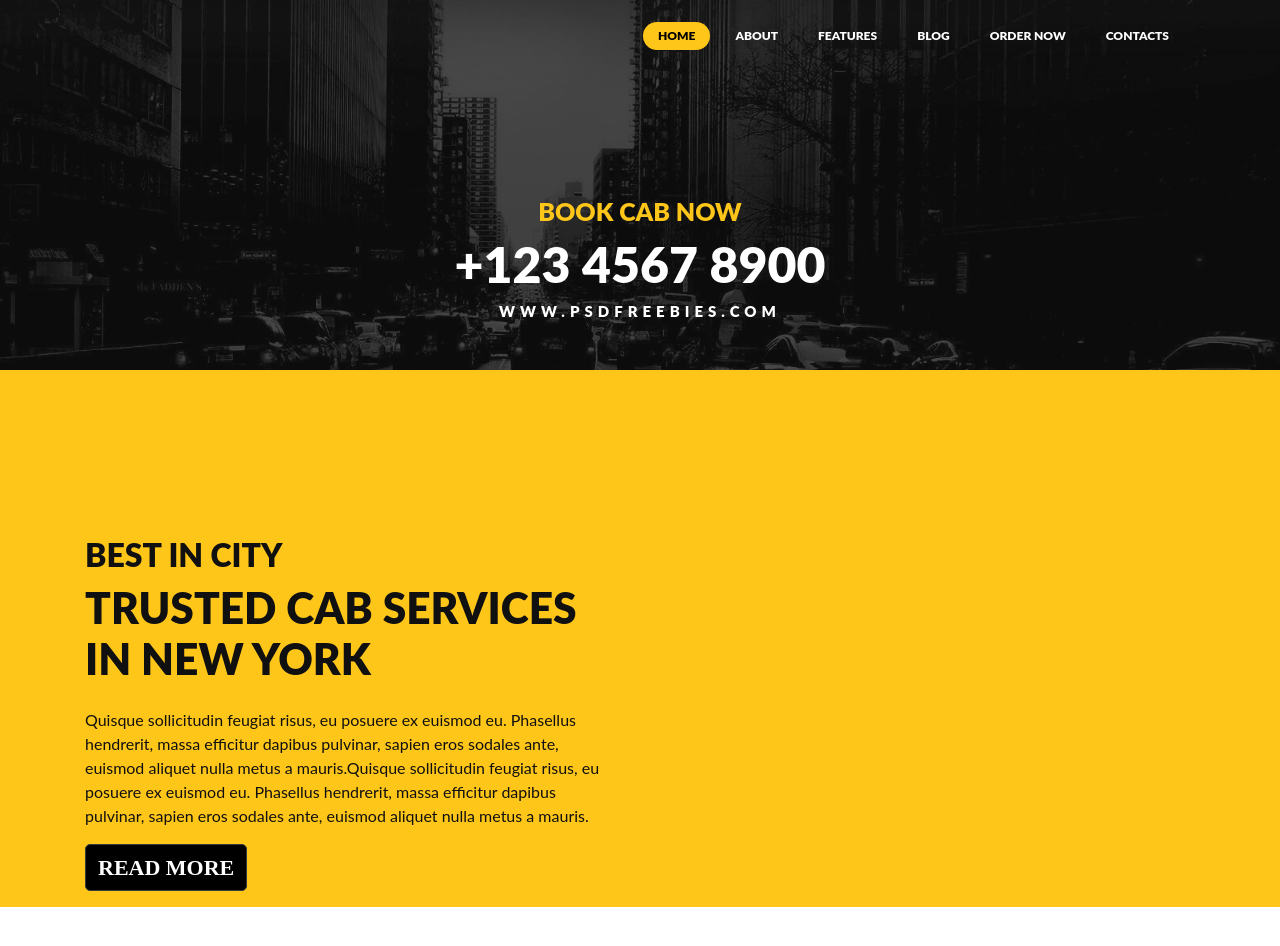
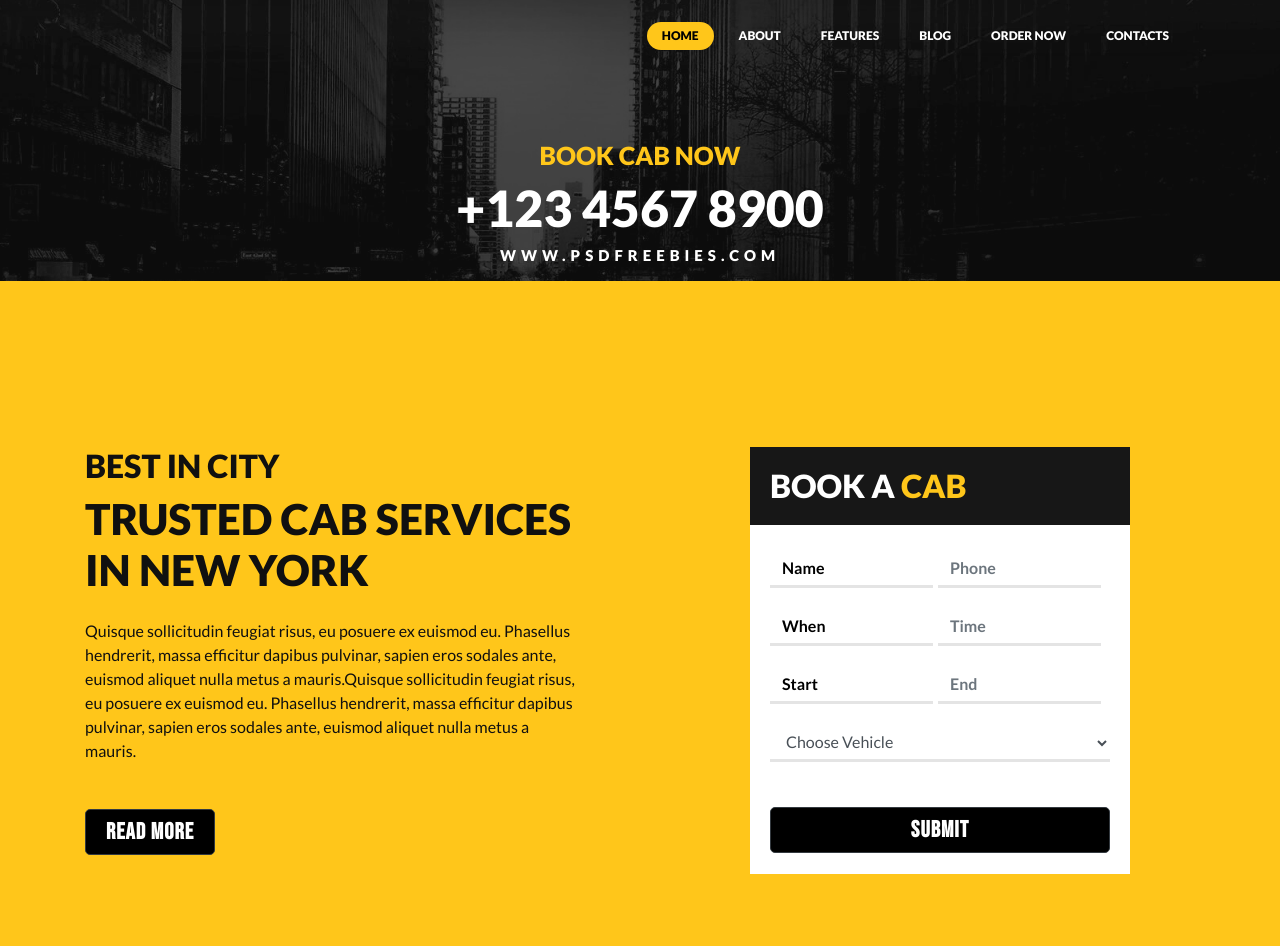
Before and after one commit to FerdousZihad/taxicab, a plain HTML site: page index.html in a window 1280 px wide. Before the commit the page ends 907 px from the top, so only its background shows below. Drawn offline with Linux system fonts and the light colour scheme.

Commit message:
Add files via upload

```diff
--- a/css/responsive.css
+++ b/css/responsive.css
@@ -15,23 +15,40 @@
     background: #ffc61a;
     border-radius:17px;
   }
+  .booking_form{
+    margin: 30px auto;
+    width:100%
+  }
 
 
 }
 /*-------------------------------------------------------------------------*/
 @media(max-width:768px){
-
+  #aboutus .blog{
+    padding-right:20px;
+  }
 }
 /*-------------------------------------------------------------------------*/
-@media(max-width:556px){
+@media(max-width:576px){
+  #aboutus .blog{
 
+    padding-right:0px;
+  }
 }
 /*-------------------------------------------------------------------------*/
 @media(max-width:480px){
   .title h1 {
     font-size: 38px;
 }
+.navbar-dark .navbar-toggler-icon{
+  display: block;
+  clear:left
 }
+#aboutus{
+  padding-top: 100px;
+}
+}
+
 /*-------------------------------------------------------------------------*/
 @media(max-width:320px){
   .title h1 {
@@ -43,6 +60,12 @@
 }
 .title h4 {
   font-size: 20px;
+}
+#aboutus h1 {
+  font-size: 2em;
+}
+#aboutus h2 {
+  font-size: 1.2em;
 }
 }
 /*-------------------------------------------------------------------------*/
--- a/index.html
+++ b/index.html
@@ -22,11 +22,11 @@
 
         <header>
                 <div class="container">
-                        <nav class="container navbar navbar-expand-lg navbar-dark fixed-top"  >
+                        <nav class="container navbar navbar-expand-lg navbar-dark fixed-top">
                                 <a class="navbar-brand mt-3" href="#"><img src="img/log.png" alt=""></a>
                                 <button class="navbar-toggler" type="button" data-toggle="collapse"
                                         data-target="#navbarSupportedContent" aria-controls="navbarSupportedContent"
-                                        aria-expanded="false" aria-label="Toggle navigation" >
+                                        aria-expanded="false" aria-label="Toggle navigation">
                                         <span class="navbar-toggler-icon"></span>
                                 </button>
 
@@ -58,7 +58,7 @@
                         </nav>
                         <!--menu complete ---------------->
                         <div class="row heading_info">
-                                 <div class="col-lg-12 py-3 img-fluid">
+                                <div class="col-lg-12">
 
                                         <div class=" text-center title ">
                                                 <h4 class="text-ylo ">Book Cab Now</h4>
@@ -88,61 +88,60 @@
 
                 <div class="container">
                         <div class="row">
-                                <div class="col-md-7 my-3">
-                                        <div class="blog pr-5 mr-5">
+                                <div class="col-lg-7">
+                                        <div class="blog ">
                                                 <h2 class="text-black">BEst In City</h2>
                                                 <h1 class="text-black pb-3">Trusted Cab Services in New York</h1>
-                                        <p  class="pr-4" style="font-size: 16px; ">Quisque sollicitudin feugiat risus, eu posuere ex euismod eu. Phasellus hendrerit, massa efficitur dapibus pulvinar, sapien eros sodales ante, euismod aliquet nulla metus a mauris.Quisque sollicitudin feugiat risus, eu posuere ex euismod eu. Phasellus hendrerit, massa efficitur dapibus pulvinar, sapien eros sodales ante, euismod aliquet nulla metus a mauris.</p>
+                                                <p class="pr-5" style="font-size: 16px; ">Quisque sollicitudin feugiat
+                                                        risus, eu posuere ex euismod eu. Phasellus hendrerit, massa
+                                                        efficitur dapibus pulvinar, sapien eros sodales ante, euismod
+                                                        aliquet nulla metus a mauris.Quisque sollicitudin feugiat risus,
+                                                        eu posuere ex euismod eu. Phasellus hendrerit, massa efficitur
+                                                        dapibus pulvinar, sapien eros sodales ante, euismod aliquet
+                                                        nulla metus a mauris.</p>
 
                                                 <a href="#" class="btn btn-dark">Read more</a>
                                         </div>
                                 </div>
-                                <div class="col-md-5 " style="display: none;">
+                                <div class="col-lg-5">
 
+                                        <div class="booking_form">
+                                                <h2 class="text-white ">Book A <span class="text-ylo">cab</span></h2>
                                                 <form action="" method="post">
-                                                <h2 class="form_title">Book a <span class="text-ylo">cab</span></h2>
-                                                <div class="row">
-                                                        <div class="col-6">
-                                                                <input type="text" name="name" id="inputname" class="name" value="Name">
-                                                        </div>
-                                                        <div class="col-6">
-                                                                <input type="text" name="name" id="inputname" class="phone "value="Phone">
-                                                        </div>
-                                                </div>
-                                                <div class="row">
-                                                        <div class="col-6">
-                                                                <input type="text" name="name" id="inputdate" class="date" value="When">
-                                                        </div>
-                                                        <div class="col-6">
-                                                                <input type="text" name="time" id="inputtime" class="ptime "value="Time">
+
+                                                        <input type="text" name="" id="" placeholder="Name"
+                                                                class="form-control black_placeholder">
+                                                        <input type="text" name="" id="" placeholder="Phone"
+                                                                class="form-control">
+                                                        <input type="text" name="" id="" placeholder="When"
+                                                                class="form-control black_placeholder">
+                                                        <input type="text" name="" id="" placeholder="Time"
+                                                                class="form-control ">
+                                                        <input type="text" name="" id="" placeholder="Start"
+                                                                class="form-control black_placeholder">
+                                                        <input type="text" name="" id="" placeholder="End"
+                                                                class="form-control">
+                                                        <select name="" id="" class="form-control">
+
+                                                                <option value="vehicle">Honda Amaze</option>
+                                                                <option value="vehicle">Maruti Suzuki Dzire</option>
+                                                                <option value="vehicle">Tata Tigor</option>
+                                                                <option value="vehicle" selected>Choose Vehicle</option>
+                                                        </select>
+
+                                                        <a href="#" class="btn btn-dark d-block">Submit</a>
+
+                                                </form>
+
                                         </div>
 
-                                                </div>
-                                                <div class="row">
-                                                        <div class="col-6">
-                                                                <input type="text" name="name" id="inpudate" class="date" value="Start">
-                                                        </div>
-                                                        <div class="col-6">
-                                                                <input type="text" name="time" id="inputtime" class="ptime "value="End">
-                                                        </div>
-
-                                                </div>
-                                                <div class="row">
-                                                        <div class="col-12">
-                                                                <input type="text" name="name" id="inpudate" class="date" value="choose vehicle">
-                                                        </div>
-                                                        <div class="col-12">
-                                                                <input type="submit" name="name" id="inpudate" class="date" value="submit">
-                                                        </div>
-                                                </div>
-
-                                        </form>
 
                                 </div>
                         </div>
                 </div>
 
         </section>
+
 
 
 
--- a/style.css
+++ b/style.css
@@ -1,3 +1,6 @@
+@import url('https://fonts.googleapis.com/css2?family=Bebas+Neue&family=Lato:wght@400;700;900&display=swap');
+/* font-family: 'Bebas Neue', cursive;
+font-family: 'Lato', sans-serif; */
 
 *{
   margin: 0;
@@ -9,15 +12,16 @@ a, a:hover{
   text-decoration: none;
 }
 h1,h2,h3,h4,h5,h6{
-  font-family:lato black;
+  font-family:'Lato', sans-serif ;
   text-transform: uppercase;
+  font-weight:900;
 }
 
 body{
   font-size: 17px;
 }
 p{
-  font-family: lato;
+  font-family: 'Lato', sans-serif;
   color:#101010;
 }
 .text-ylo{
@@ -42,10 +46,10 @@ header{
 }
 .navbar-dark .navbar-nav .nav-link {
   color: #ffffff;
-  font-family: lato black;
+  font-family:'Lato', sans-serif;
   text-transform: uppercase;
   font-size: 12px;
-
+  font-weight: 900;
   padding:5px 15px;
   border-radius:17px;
   margin:0 5px;
@@ -70,10 +74,11 @@ header{
 }
 
 .heading_info{
-  padding-top:130px;
+  padding-top:90px;
 }
 .title{
   margin-top:50px;
+  margin-bottom: -17px;
 
 }
 .title h1{
@@ -96,30 +101,95 @@ header{
 /* ------------------------------------------------- */
 
  #aboutus{
-  padding-top: 150px;
+  padding-top: 166px;
   color:#101010;
+  padding-bottom:107px;
+}
+#aboutus .blog{
+  padding-right:96px;
 }
 #aboutus h1{
   font-size: 2.5em;
 
 
 }
-#aboutus a{
+#aboutus .blog a{
   background: #000000;
   border-radius: 5px;
   text-transform: uppercase;
-  font-family: Bebas Neue;
+  font-family: 'Bebas Neue', cursive;
+
+  font-size: 23px;
+  padding: 5px 20px;
+  letter-spacing: 1px;
   font-weight: bold;
-  font-size:22px;
+  color: #fff;
+  margin-top: 30px;
+}
+#aboutus form a{
+  background: #000000;
+  border-radius: 5px;
+  text-transform: uppercase;
+  font-family: 'Bebas Neue', cursive;
+
+  font-size: 23px;
+  padding: 5px 20px;
+  letter-spacing: 1px;
+  font-weight: bold;
+  color: #fff;
+  margin-top: 45px;
+}
+#aboutus a:hover{
+  color:#ffc61a;
+}
+ .booking_form{
+   background:#ffffff;
+   width:380px;
+   padding-bottom: 1px;
+
+ }
+ .booking_form h2{
+   padding: 20px;
+   background: #171717;
+ }
+
+#aboutus form{
+  background: #ffffff;
+  margin:20px;
+}
+#aboutus form input,#aboutus form select{
+  border:none;
+  border-bottom:3px solid #e4e4e4;
+  border-radius: 0;
+ font-family: 'Lato', sans-serif;
+  margin-bottom: 15px;
+  margin-top: 5px;
+}
+#aboutus form input:focus{
+  box-shadow: none;
+  border-color: #ffc61a;
+}
+#aboutus form input[type=text]{
+  display:inline-block;
+  width:48%;
+}
+#aboutus form select:focus{
+  box-shadow: none;
+  border-color: #ffc61a;
+  color:black;
+  font-weight: 600;
+}
+#aboutus form button{
+  width:100%;
+  margin-bottom:30px;
+}
+#aboutus form ::placeholder{
+  font-weight: 600;
+  font-family: 'Lato', sans-serif;
 
 
 }
-#aboutus form{
-  background: #ffffff;
+#aboutus form .black_placeholder::placeholder{
+
+  color:black;
 }
-#aboutus form input{
-  border:none;
-  border-bottom:3px solid #e4e4e4;
-  margin-bottom: 3px;
-  width:50%;
-}
```
Lines whose indentation alone changed are shown as unchanged.
